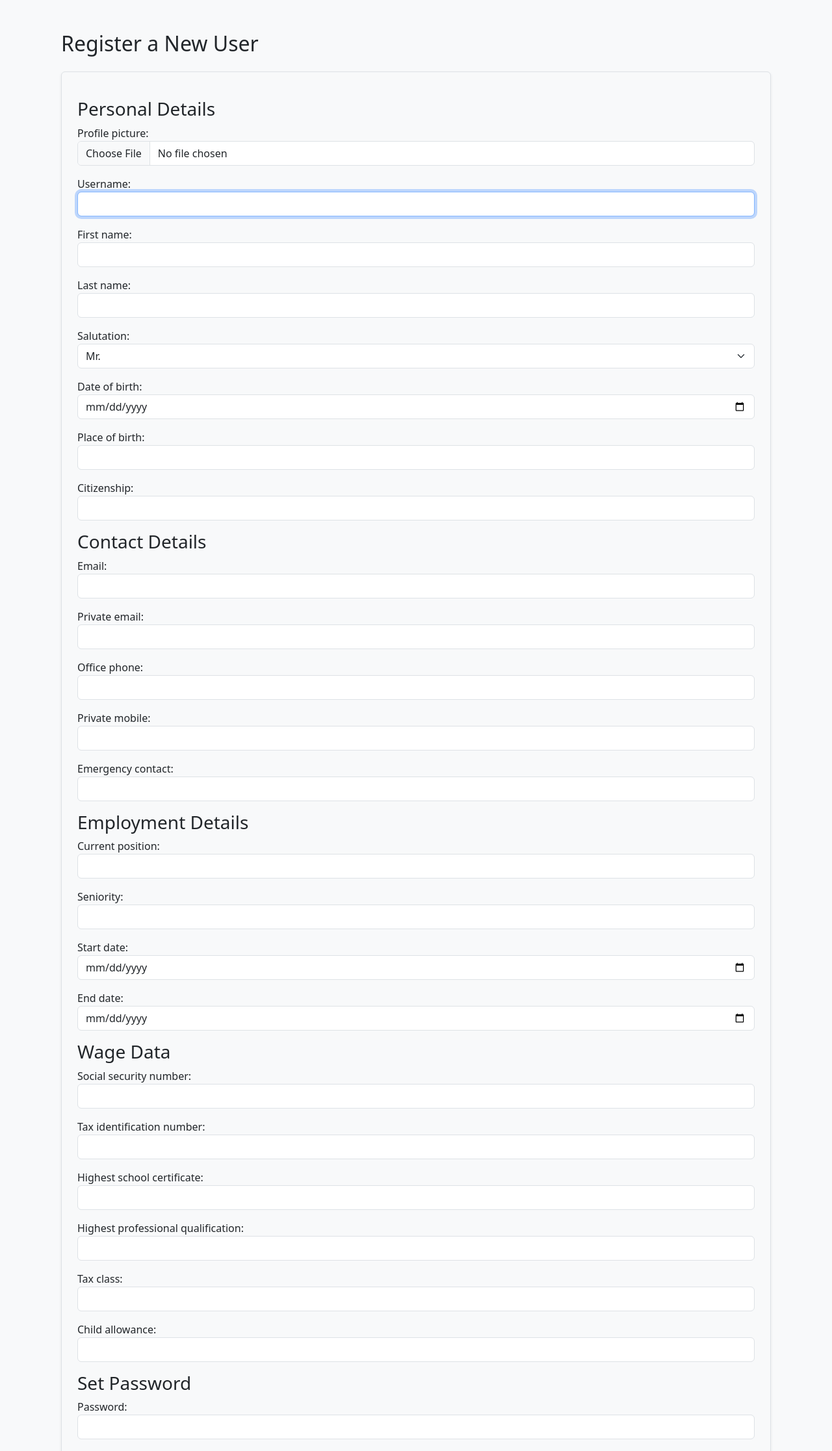
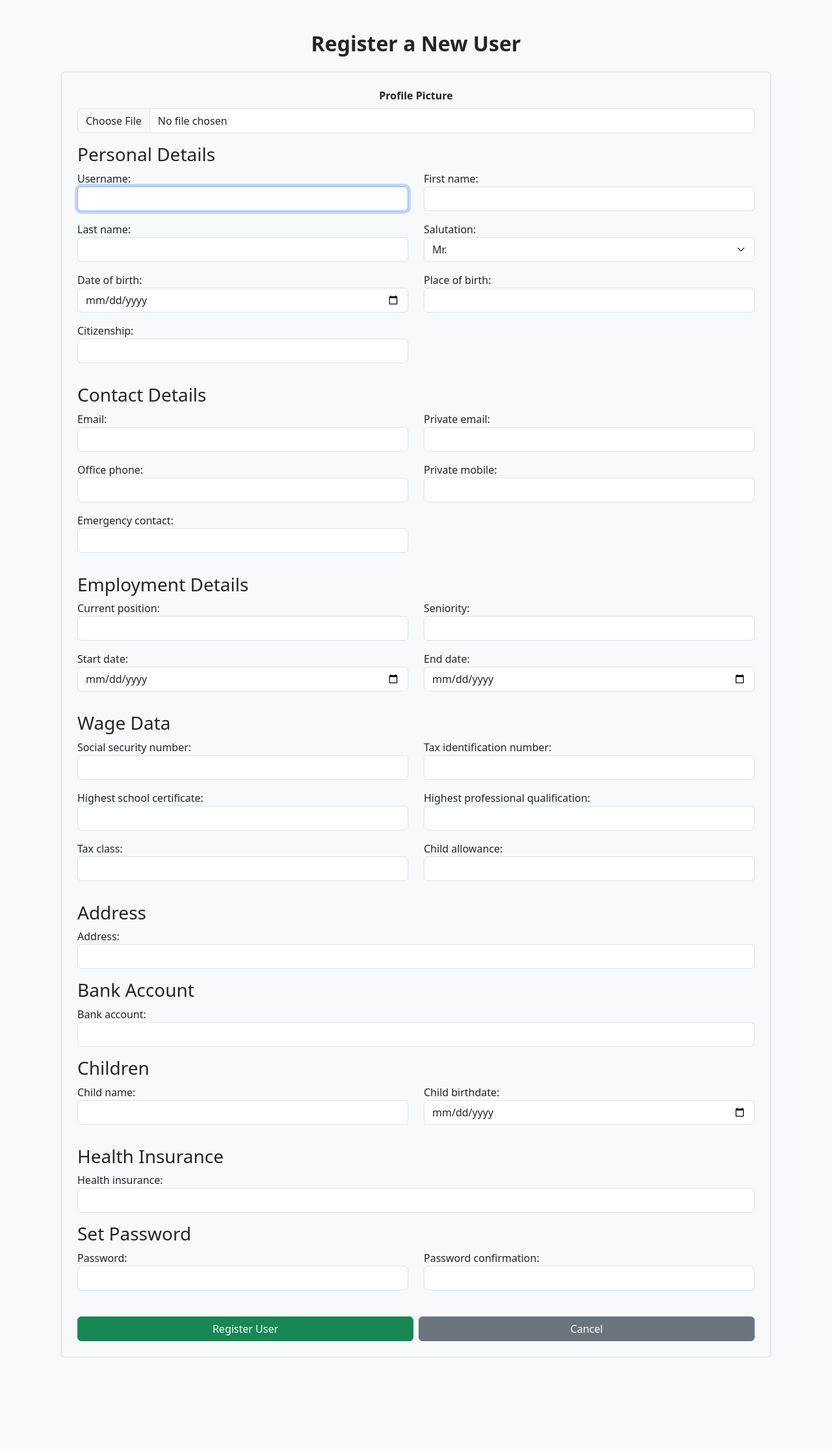
Before and after one commit to Bostame/hrworks, a Django app: page /register/ in a window 1280 px wide. Shown: the part 76-2309 px from the top of the page at 65% size. After the commit the page ends 2165 px from the top, so only its background shows below. Run offline with Django 5.2, Linux system fonts and the light colour scheme; the visitor is signed in with stand-in values (Sample User, id 1); some libraries are stand-ins or nearby versions.

Commit message:
Add User section is improved

```diff
--- a/accounts/templates/accounts/register_user.html
+++ b/accounts/templates/accounts/register_user.html
@@ -5,131 +5,186 @@
 
 {% block content %}
 <div class="container mt-5">
-        <h2 class="mb-4">Register a New User</h2>
+    <h2 class="text-center fw-bold mb-4">Register a New User</h2>
 
     {% if messages %}
         {% for message in messages %}
-                <div class="alert alert-success">{{ message }}</div>
+            <div class="alert alert-success alert-dismissible fade show" role="alert">
+                {{ message }}
+                <button type="button" class="btn-close" data-bs-dismiss="alert" aria-label="Close"></button>
+            </div>
         {% endfor %}
     {% endif %}
 
     <form method="post" enctype="multipart/form-data" class="border p-4 rounded shadow-sm bg-light">
         {% csrf_token %}
 
-            <h3 class="mt-3">Personal Details</h3>
-
-            <div class="mb-3">
-                {{ form.profile_picture.label_tag }}
+        <!-- Profile Picture Upload -->
+        <div class="text-center mb-3">
+            <label for="{{ form.profile_picture.id_for_label }}" class="form-label fw-bold">Profile Picture</label>
             {{ form.profile_picture|add_class:"form-control" }}
         </div>
 
-            <div class="mb-3">
+        <!-- Personal Details -->
+        <h3 class="mt-3">Personal Details</h3>
+        <div class="row">
+            <div class="col-md-6 mb-3">
                 {{ form.username.label_tag }}
                 {{ form.username|add_class:"form-control" }}
             </div>
-            <div class="mb-3">
+            <div class="col-md-6 mb-3">
                 {{ form.first_name.label_tag }}
                 {{ form.first_name|add_class:"form-control" }}
             </div>
-            <div class="mb-3">
+            <div class="col-md-6 mb-3">
                 {{ form.last_name.label_tag }}
                 {{ form.last_name|add_class:"form-control" }}
             </div>
-            <div class="mb-3">
+            <div class="col-md-6 mb-3">
                 {{ form.salutation.label_tag }}
                 {{ form.salutation|add_class:"form-select" }}
             </div>
-            <div class="mb-3">
+            <div class="col-md-6 mb-3">
                 {{ form.date_of_birth.label_tag }}
                 {{ form.date_of_birth|add_class:"form-control" }}
             </div>
-            <div class="mb-3">
+            <div class="col-md-6 mb-3">
                 {{ form.place_of_birth.label_tag }}
                 {{ form.place_of_birth|add_class:"form-control" }}
             </div>
-            <div class="mb-3">
+            <div class="col-md-6 mb-3">
                 {{ form.citizenship.label_tag }}
                 {{ form.citizenship|add_class:"form-control" }}
             </div>
+        </div>
 
+        <!-- Contact Details -->
         <h3 class="mt-3">Contact Details</h3>
-            <div class="mb-3">
+        <div class="row">
+            <div class="col-md-6 mb-3">
                 {{ form.email.label_tag }}
                 {{ form.email|add_class:"form-control" }}
             </div>
-            <div class="mb-3">
+            <div class="col-md-6 mb-3">
                 {{ form.private_email.label_tag }}
                 {{ form.private_email|add_class:"form-control" }}
             </div>
-            <div class="mb-3">
+            <div class="col-md-6 mb-3">
                 {{ form.office_phone.label_tag }}
                 {{ form.office_phone|add_class:"form-control" }}
             </div>
-            <div class="mb-3">
+            <div class="col-md-6 mb-3">
                 {{ form.private_mobile.label_tag }}
                 {{ form.private_mobile|add_class:"form-control" }}
             </div>
-            <div class="mb-3">
+            <div class="col-md-6 mb-3">
                 {{ form.emergency_contact.label_tag }}
                 {{ form.emergency_contact|add_class:"form-control" }}
             </div>
+        </div>
 
+        <!-- Employment Details -->
         <h3 class="mt-3">Employment Details</h3>
-            <div class="mb-3">
+        <div class="row">
+            <div class="col-md-6 mb-3">
                 {{ form.current_position.label_tag }}
                 {{ form.current_position|add_class:"form-control" }}
             </div>
-            <div class="mb-3">
+            <div class="col-md-6 mb-3">
                 {{ form.seniority.label_tag }}
                 {{ form.seniority|add_class:"form-control" }}
             </div>
-            <div class="mb-3">
+            <div class="col-md-6 mb-3">
                 {{ form.start_date.label_tag }}
                 {{ form.start_date|add_class:"form-control" }}
             </div>
-            <div class="mb-3">
+            <div class="col-md-6 mb-3">
                 {{ form.end_date.label_tag }}
                 {{ form.end_date|add_class:"form-control" }}
             </div>
+        </div>
 
+        <!-- Wage Data -->
         <h3 class="mt-3">Wage Data</h3>
-            <div class="mb-3">
+        <div class="row">
+            <div class="col-md-6 mb-3">
                 {{ form.social_security_number.label_tag }}
                 {{ form.social_security_number|add_class:"form-control" }}
             </div>
-            <div class="mb-3">
+            <div class="col-md-6 mb-3">
                 {{ form.tax_identification_number.label_tag }}
                 {{ form.tax_identification_number|add_class:"form-control" }}
             </div>
-            <div class="mb-3">
+            <div class="col-md-6 mb-3">
                 {{ form.highest_school_certificate.label_tag }}
                 {{ form.highest_school_certificate|add_class:"form-control" }}
             </div>
-            <div class="mb-3">
+            <div class="col-md-6 mb-3">
                 {{ form.highest_professional_qualification.label_tag }}
                 {{ form.highest_professional_qualification|add_class:"form-control" }}
             </div>
-            <div class="mb-3">
+            <div class="col-md-6 mb-3">
                 {{ form.tax_class.label_tag }}
                 {{ form.tax_class|add_class:"form-control" }}
             </div>
-            <div class="mb-3">
+            <div class="col-md-6 mb-3">
                 {{ form.child_allowance.label_tag }}
                 {{ form.child_allowance|add_class:"form-control" }}
             </div>
+        </div>
 
+        <!-- Address -->
+        <h3 class="mt-3">Address</h3>
+        <div class="mb-3">
+            {{ form.address.label_tag }}
+            {{ form.address|add_class:"form-control" }}
+        </div>
+
+        <!-- Bank Account -->
+        <h3 class="mt-3">Bank Account</h3>
+        <div class="mb-3">
+            {{ form.bank_account.label_tag }}
+            {{ form.bank_account|add_class:"form-control" }}
+        </div>
+
+        <!-- Children Details -->
+        <h3 class="mt-3">Children</h3>
+        <div class="row">
+            <div class="col-md-6 mb-3">
+                {{ form.child_name.label_tag }}
+                {{ form.child_name|add_class:"form-control" }}
+            </div>
+            <div class="col-md-6 mb-3">
+                {{ form.child_birthdate.label_tag }}
+                {{ form.child_birthdate|add_class:"form-control" }}
+            </div>
+        </div>
+
+        <!-- Health Insurance -->
+        <h3 class="mt-3">Health Insurance</h3>
+        <div class="mb-3">
+            {{ form.health_insurance.label_tag }}
+            {{ form.health_insurance|add_class:"form-control" }}
+        </div>
+
+        <!-- Password Fields -->
         <h3 class="mt-3">Set Password</h3>
-            <div class="mb-3">
+        <div class="row">
+            <div class="col-md-6 mb-3">
                 {{ form.password1.label_tag }}
                 {{ form.password1|add_class:"form-control" }}
             </div>
-            <div class="mb-3">
+            <div class="col-md-6 mb-3">
                 {{ form.password2.label_tag }}
                 {{ form.password2|add_class:"form-control" }}
             </div>
+        </div>
 
-            <button type="submit" class="btn btn-success mt-3">Register User</button>
-            <a href="{% url 'dashboard' %}" class="btn btn-secondary mt-3">Back to Dashboard</a>
+        <!-- Submit and Cancel Buttons -->
+        <div class="d-flex justify-content-between mt-4">
+            <button type="submit" class="btn btn-success w-50 me-2">Register User</button>
+            <a href="{% url 'dashboard' %}" class="btn btn-secondary w-50">Cancel</a>
+        </div>
     </form>
 </div>
 {% endblock %}
```
Also changed, not shown: media/profile_pictures/478728865_603750462410261_9099205710266884311_n_5yDUSwm.jpg (added). Lines whose indentation alone changed are shown as unchanged.
